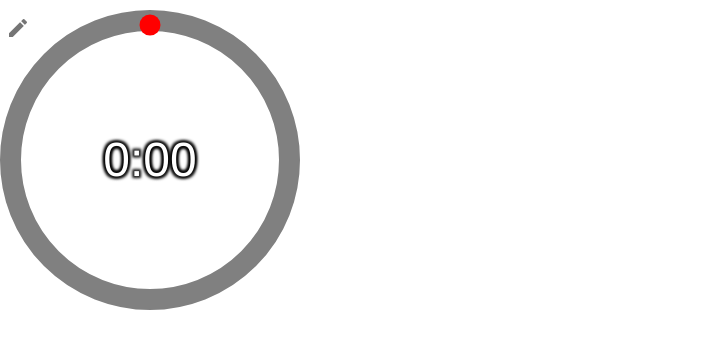
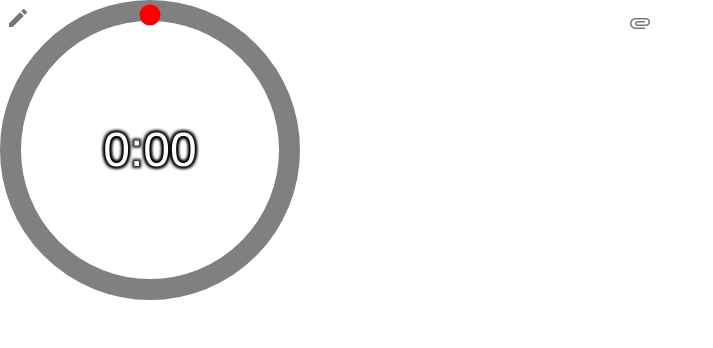
Before and after one commit to fasalgad/countdown-background, a Vue app: page / in a window 1280 px wide. Shown: the top 348 px of the page, without its empty margins (0-713 px from the left). Built offline with nearby package versions, Linux system fonts and the light colour scheme; what v-drag, vue-file-agent would draw is missing.

Commit message:
recuperando input file

```diff
--- a/src/views/drag3.vue
+++ b/src/views/drag3.vue
@@ -46,7 +46,18 @@
 				<v-icon> mdi-close </v-icon>
 			</v-btn>
 		</v-img>
-		<form class="my-form"></form>
+		<form class="my-form">
+			<input
+				type="file"
+				id="fileElem"
+				multiple
+				accept="image/*"
+				@change="handleFiles($event)"
+			/>
+			<label class="button" for="fileElem">
+				<v-icon> mdi-attachment </v-icon>
+			</label>
+		</form>
 	</div>
 </template>
 <script>
```
